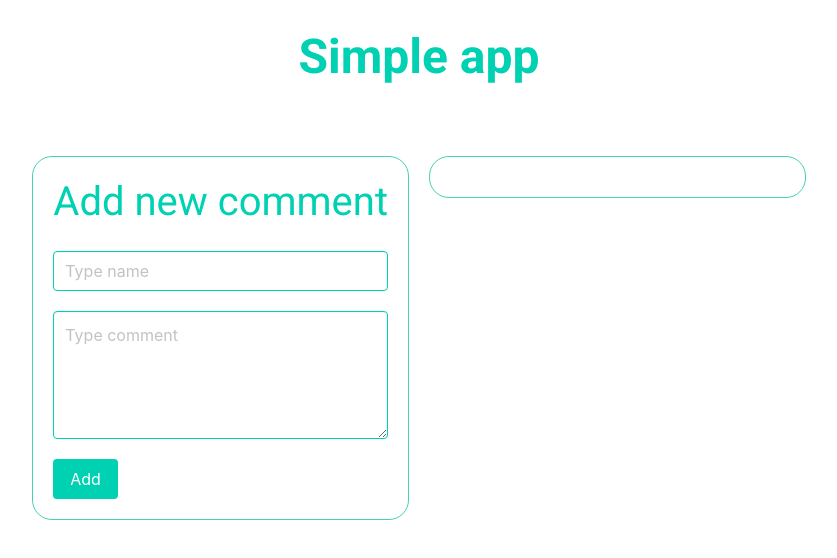
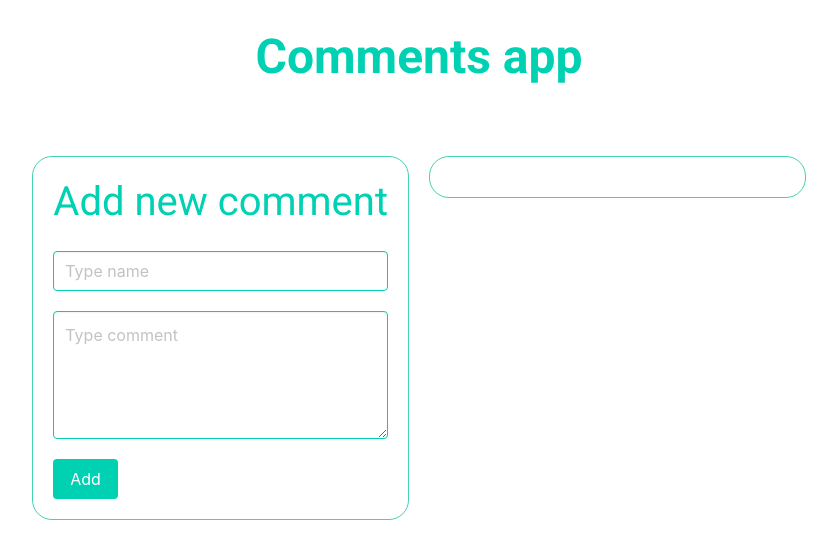
Before and after one commit to den-bulaev/comments, a React (Create React App) app: page / in a window 1280 px wide. Shown: the top 558 px of the page, without its empty margins (221-1058 px from the left). Built offline with nearby package versions, Linux system fonts and the light colour scheme; no server answers.

Commit message:
title changed

```diff
--- a/public/index.html
+++ b/public/index.html
@@ -28,7 +28,7 @@
     <link rel="preconnect" href="https://fonts.googleapis.com">
     <link rel="preconnect" href="https://fonts.gstatic.com" crossorigin>
     <link href="https://fonts.googleapis.com/css2?family=Roboto:wght@300;400;700&display=swap" rel="stylesheet">
-    <title>React App</title>
+    <title>Comments</title>
   </head>
   <body>
     <noscript>You need to enable JavaScript to run this app.</noscript>
--- a/src/App.tsx
+++ b/src/App.tsx
@@ -42,7 +42,7 @@ const App: FC = () => {
   return (
     <main className="App">
       <h1 className="title is-1 has-text-primary">
-        Simple app
+        Comments app
       </h1>
 
       <section className="section App__container">
```
